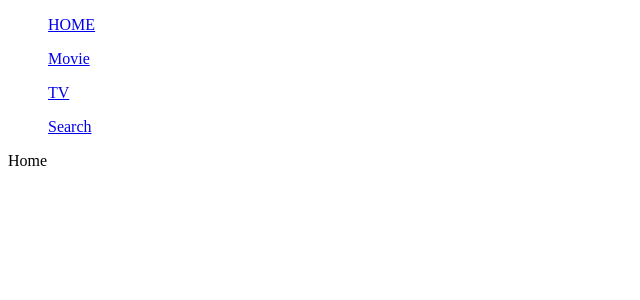
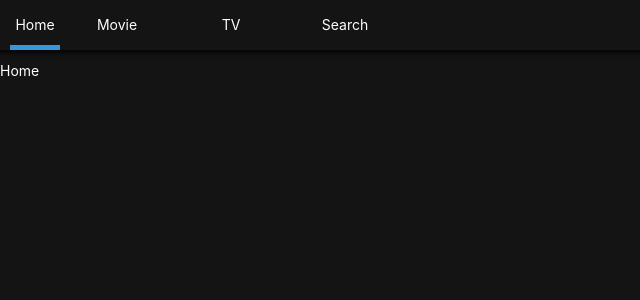
Before and after one commit to AreumAn/areumflix, a React (Create React App) app: page / in a window 1280 px wide. Shown: the top 300 px of the page, without its empty margins (0-640 px from the left). Built offline with nearby package versions, Linux system fonts and the light colour scheme.

Commit message:
Add header and styles

```diff
--- a/src/Components/App.js
+++ b/src/Components/App.js
@@ -1,12 +1,12 @@
 import React from 'react';
 import Router from './Router';
-import Header from './Header';
+import GlobalStyles from './GlobalStyle';
 
 const App = () => {
   return (
     <>
-      <Header />
       <Router />
+      <GlobalStyles />
     </>
   );
 };
--- /dev/null
+++ b/src/Components/GlobalStyle.js
@@ -0,0 +1,22 @@
+import { createGlobalStyle } from 'styled-components';
+import reset from 'styled-reset';
+
+const GlobalStyles = createGlobalStyle`
+    ${reset};
+    a{
+        text-decoration: none;
+        color: inherit;
+    }
+    *{
+        box-sizing: border-box;
+    }
+    body{
+        font-family:-apple-system, BlinkMacSystemFont, 'Segoe UI', Roboto, Oxygen, Ubuntu, Cantarell, 'Open Sans', 'Helvetica Neue', sans-serif;
+        font-size: 14px;
+        background-color:rgba(20, 20, 20, 1);
+        color: white;
+        padding-top: 4rem;
+    }
+`;
+
+export default GlobalStyles;
--- a/src/Components/Header.js
+++ b/src/Components/Header.js
@@ -1,22 +1,69 @@
 import React from 'react';
+import { Link, withRouter } from 'react-router-dom';
+import styled from 'styled-components';
+import PropTypes from 'prop-types';
 
-const Header = () => {
+const StyledHeader = styled.header`
+  color: white;
+  position: fixed;
+  top: 0;
+  left: 0;
+  width: 100%;
+  height: 50px;
+  display: flex;
+  align-items: center;
+  padding: 0 10px;
+  background-color: rgba(20, 20, 20, 0.8);
+  z-index: 10;
+  box-shadow: 0px 1px 5px 2px rgba(0, 0, 0, 0.8);
+`;
+
+const List = styled.ul`
+  display: flex;
+`;
+
+const StyledItem = styled.li`
+  width: 50px;
+  height: 50px;
+  text-align: center;
+  border-bottom: 5px solid
+    ${(props) => (props.current ? '#3498db' : 'transparent')};
+  transition: border-bottom 0.5 ease-in-out;
+  & + & {
+    margin: 0rem 2rem;
+  }
+`;
+
+const SLink = styled(Link)`
+  height: 50px;
+  display: flex;
+  align-items: center;
+  justify-content: center;
+`;
+
+const Header = ({ location: { pathname } }) => {
   return (
-    <header>
-      <ul>
-        <a href="/">HOME</a>
-      </ul>
-      <ul>
-        <a href="/movie">Movie</a>
-      </ul>
-      <ul>
-        <a href="/tv">TV</a>
-      </ul>
-      <ul>
-        <a href="/search">Search</a>
-      </ul>
-    </header>
+    <StyledHeader>
+      <List>
+        <StyledItem current={pathname === '/'}>
+          <SLink to="/">Home</SLink>
+        </StyledItem>
+        <StyledItem current={pathname === '/movie'}>
+          <SLink to="/movie">Movie</SLink>
+        </StyledItem>
+        <StyledItem current={pathname === '/tv'}>
+          <SLink to="/tv">TV</SLink>
+        </StyledItem>
+        <StyledItem current={pathname === '/search'}>
+          <SLink to="/search">Search</SLink>
+        </StyledItem>
+      </List>
+    </StyledHeader>
   );
 };
 
-export default Header;
+Header.propTypes = {
+  location: PropTypes.object,
+};
+
+export default withRouter(Header);
--- a/src/Components/Router.js
+++ b/src/Components/Router.js
@@ -1,20 +1,25 @@
 import React from 'react';
-import { BrowserRouter, Route } from 'react-router-dom';
+import { BrowserRouter, Route, Switch, Redirect } from 'react-router-dom';
 import Home from '../Routes/Home';
 import Movie from '../Routes/Movie';
 import Search from '../Routes/Search';
 import TV from '../Routes/TV';
 import Detail from '../Routes/Detail';
+import Header from './Header';
 
 const Router = () => {
   return (
     <BrowserRouter>
       <>
-        <Route path="/" exact component={Home} />
-        <Route path="/movie" exact component={Movie} />
-        <Route path="/tv" exact component={TV} />
-        <Route path="/search" exact component={Search} />
-        <Route path="/Detail" exact component={Detail} />
+        <Header />
+        <Switch>
+          <Route path="/" exact component={Home} />
+          <Route path="/movie" exact component={Movie} />
+          <Route path="/tv" exact component={TV} />
+          <Route path="/search" exact component={Search} />
+          <Route path="/Detail" exact component={Detail} />
+          <Redirect from="*" to="/" />
+        </Switch>
       </>
     </BrowserRouter>
   );
```
